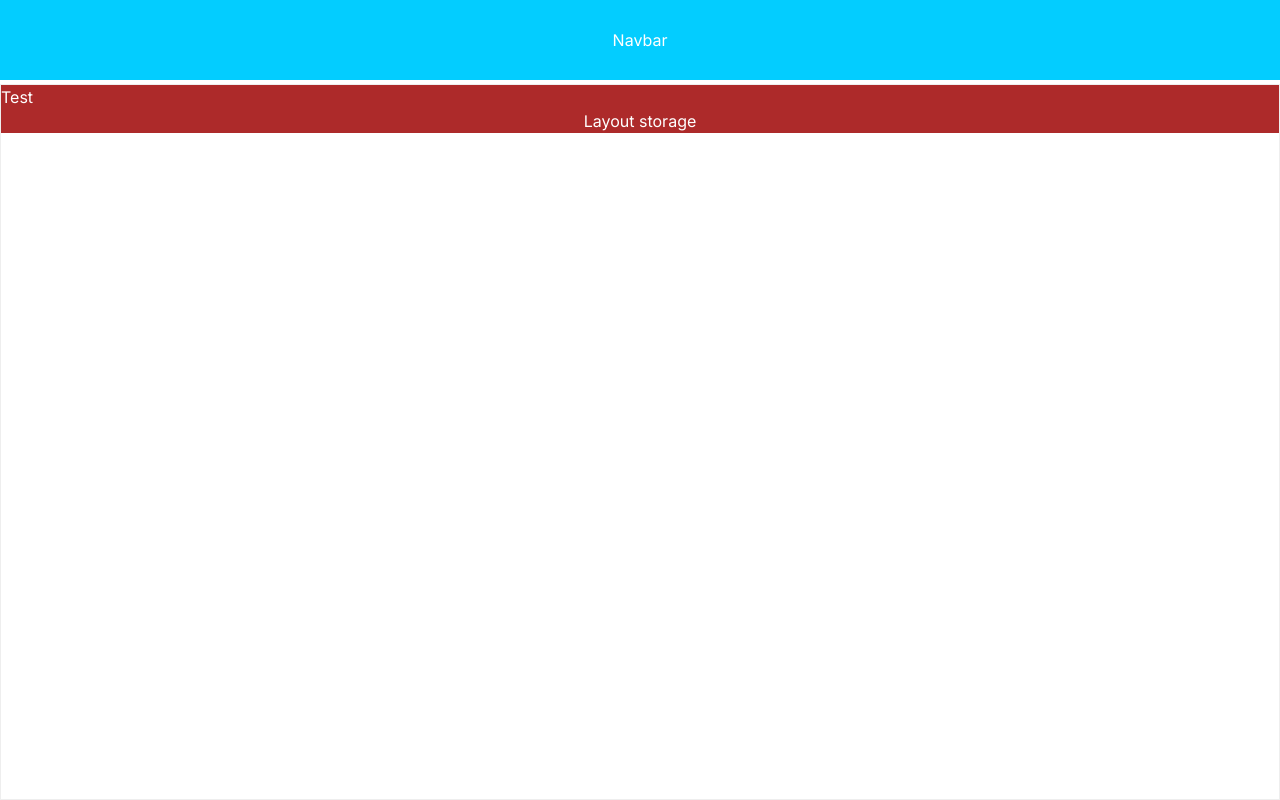
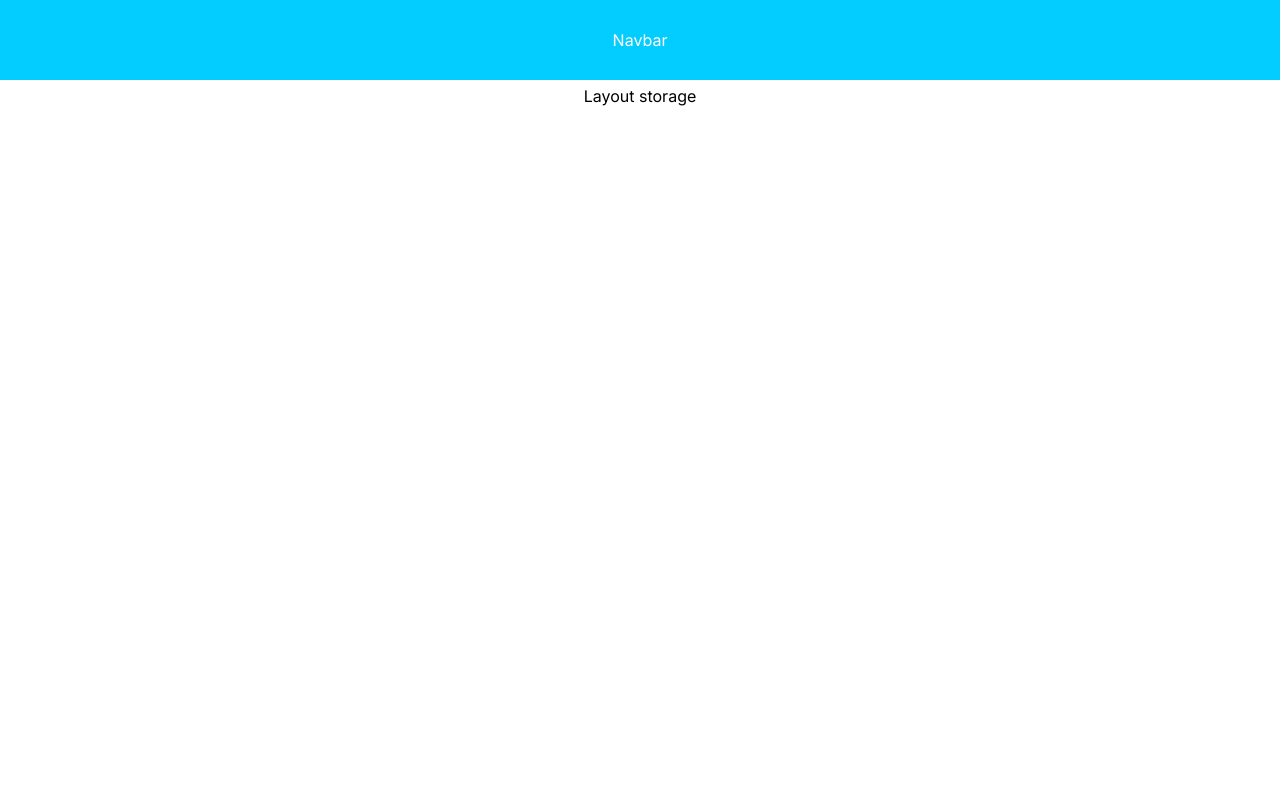
Before and after one commit to KhunThynne/HouseCafeProject, a Next.js app: page / in a window 1280 px wide. Built offline with nearby package versions, Linux system fonts and the light colour scheme.

Commit message:
sticky position

```diff
--- a/src/app/page.tsx
+++ b/src/app/page.tsx
@@ -8,10 +8,12 @@ export default function Home() {
 
 
   return (
-    <div className="bg-danger">
-      <text className="test"> Test </text>
-      <HomeDetail />
+
+    <div className="flex justify-center ">
+      <span>       Layout storage  </span>
 
     </div>
+
+
   );
 }
--- a/src/app/template.tsx
+++ b/src/app/template.tsx
@@ -1,7 +1,7 @@
 "use client";
 
 import HomeDetail from "@/components/Home/HomeDetail";
-import Navbar from "@/components/Root/Navbar";
+import Navbar from "@/components/Navbar";
 import { ThemeProvider } from "@material-tailwind/react";
 import Container from "@/components/Container";
 
@@ -19,9 +19,11 @@ export default function Template({ children }: { children: React.ReactNode }) {
                 <div className="row-start-2 row-end-4 bg-white"> <div > </div> </div>
             </div>
  */}
+
+
             <GridLayout>
                 <Navbar />
-                <Container className="  border">{children}</Container>
+                <Container className=" ">{children}</Container>
 
 
             </GridLayout>
--- a/src/components/Home/HomeDetail.tsx
+++ b/src/components/Home/HomeDetail.tsx
@@ -17,9 +17,7 @@ export default function HomeDetail() {
   }
   return (
 
-    <div className="flex justify-center ">
-      Layout storage
-    </div>
+<></>
 
   );
 }
--- a/src/components/Root/Navbar.tsx
+++ b/src/components/Navbar.tsx
@@ -2,7 +2,7 @@
 
 export default function Navbar() {
     return (
-        <nav className="bg-primary flex justify-center items-center">
+        <nav className="sticky  top-0 bg-primary flex justify-center items-center ">
             <span className=""> Navbar</span>
 
 
--- a/tailwind.config.ts
+++ b/tailwind.config.ts
@@ -52,7 +52,7 @@ const config: Config = withMT({
           DEFAULT: "#fff"
         },
         'danger': {
-          DEFAULT: "#ad2a2a"
+          DEFAULT: "#f71b1b"
         },
         'warning': {
           DEFAULT: ""
```
